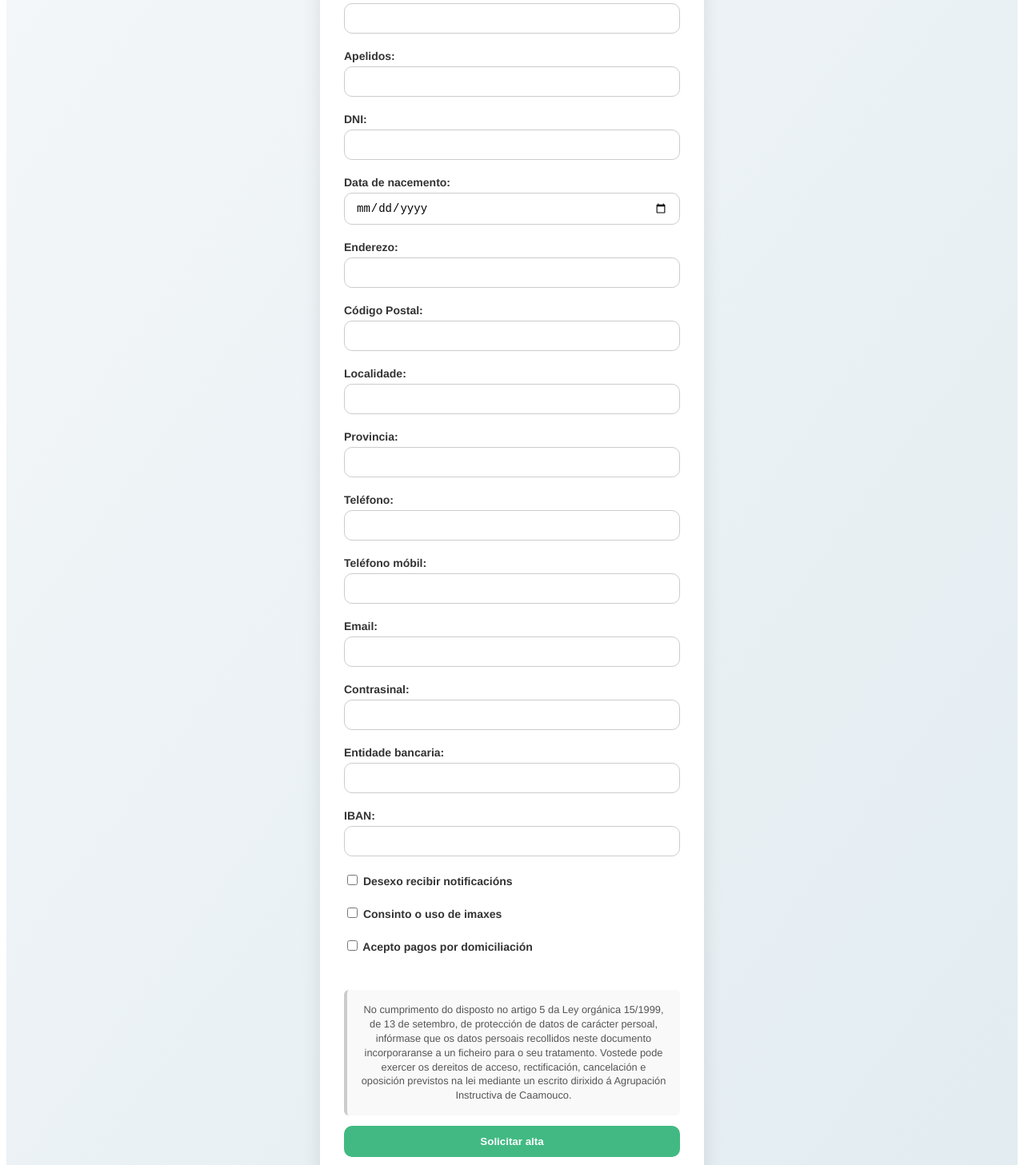
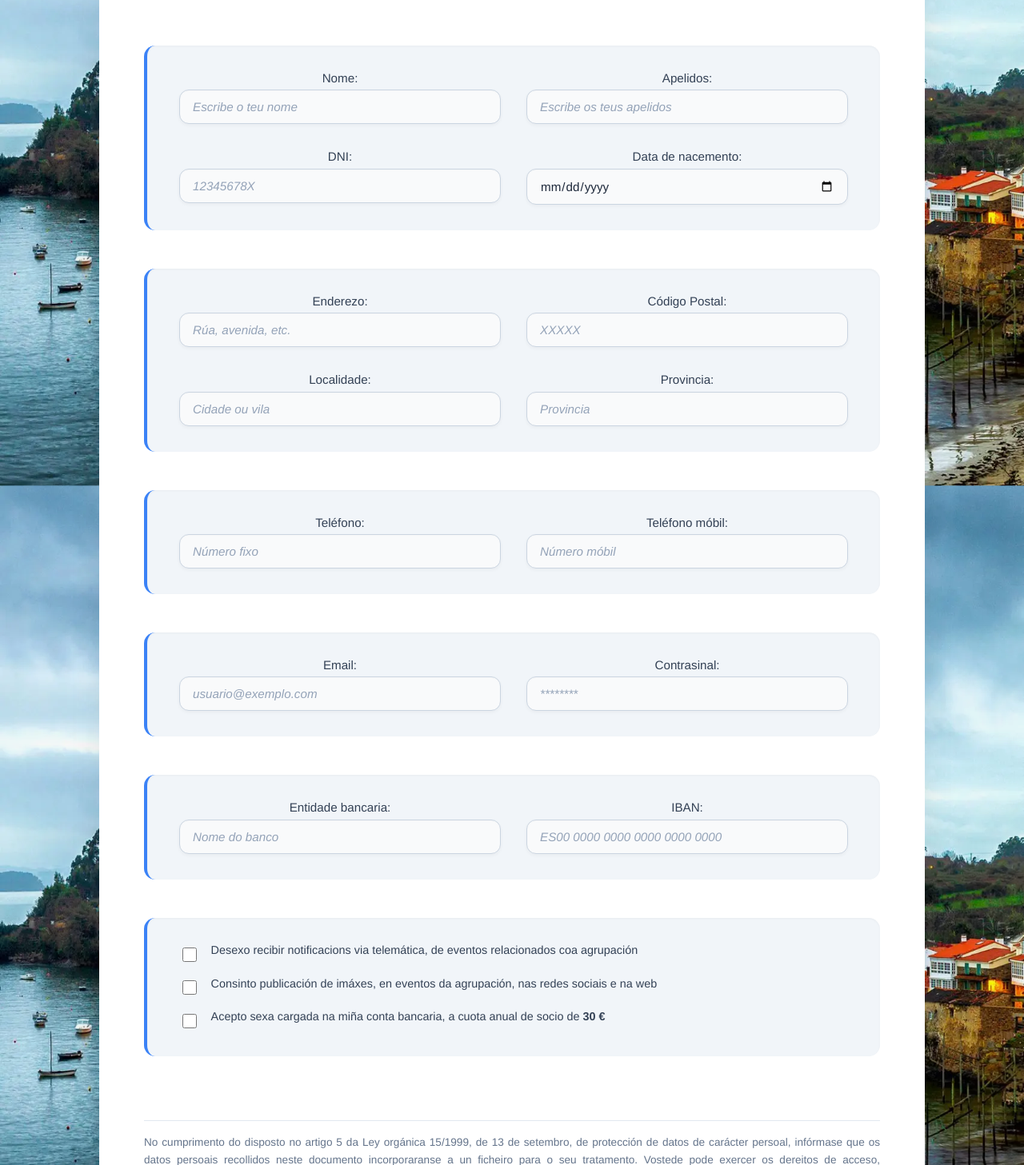
Before and after one commit to marcosvarela5/AICMembers, a Vue app in the folder frontend/: page /register in a window 1280 px wide. Shown: the part 353-1810 px from the top of the page at 80% size. Built offline with nearby package versions, Linux system fonts and the light colour scheme.

Commit message:
[FUNC-0] Register form enhanced and validation messages

```diff
--- a/frontend/src/components/RegisterForm.css
+++ b/frontend/src/components/RegisterForm.css
@@ -1,97 +1,193 @@
+body {
+    margin: 0;
+    background-image: url('../assets/fondo.jpg');
+    background-repeat: no-repeat;
+    background-size: cover;
+    background-attachment: fixed;
+    font-family: 'Segoe UI', Tahoma, Geneva, Verdana, sans-serif;
+    color: #2c3e50;
+}
+
+
+
 .register-form {
     display: flex;
     justify-content: center;
-    align-items: center;
-    min-height: 90vh;
-    background: linear-gradient(to bottom right, #f4f7f9, #e2ecf1);
-    padding: 20px;
-    box-sizing: border-box;
+    align-items: flex-start;
+    padding: 4rem 2rem;
+    min-height: 100vh;
+    background: rgba(0, 0, 0, 0.03);
 }
 
 .card {
-    background-color: white;
-    border-radius: 16px;
-    box-shadow: 0 12px 24px rgba(0, 0, 0, 0.1);
-    padding: 40px 30px;
-    max-width: 420px;
+    background: #ffffff;
+    border-radius: 20px;
+    padding: 3rem 3.5rem;
+    box-shadow: 0 10px 40px rgba(0, 0, 0, 0.08);
     width: 100%;
-    transition: transform 0.3s ease;
-}
-
-.card:hover {
-    transform: translateY(-5px);
+    max-width: 920px;
+    position: relative;
+    z-index: 1;
 }
 
 .logo {
-    width: 80px;
     display: block;
-    margin: 0 auto 30px auto;
-    border-radius: 8px;
+    margin: 0 auto 2.5rem auto;
+    max-width: 100px;
 }
 
 .form {
     display: flex;
     flex-direction: column;
+    gap: 3rem;
 }
 
-label {
-    font-weight: 600;
-    margin-bottom: 5px;
-    font-size: 14px;
-    color: #333;
-    text-align: left;
+.form-grid {
+    display: flex;
+    flex-direction: column;
+    gap: 3rem;
 }
 
+/* Cada sección se divide en dos columnas */
+.section {
+    background: #f1f5f9;
+    padding: 2rem 2.5rem;
+    border-radius: 14px;
+    border-left: 4px solid #3b82f6;
+    box-shadow: inset 0 1px 3px rgba(0, 0, 0, 0.04);
+    display: grid;
+    grid-template-columns: repeat(2, 1fr);
+    gap: 2rem;
+}
+
+.section label {
+    display: flex;
+    flex-direction: column;
+    font-size: 0.95rem;
+    font-weight: 500;
+    color: #334155;
+}
+
+/* INPUTS GENERALES */
+input[type="text"],
+input[type="email"],
+input[type="password"],
+input[type="date"],
+input[type="tel"] {
+    margin-top: 0.4rem;
+    padding: 0.75rem 1rem;
+    border-radius: 12px;
+    border: 1px solid #cbd5e1;
+    background: #f9fafb;
+    font-size: 0.95rem;
+    font-family: inherit;
+    color: #1e293b;
+    box-shadow:
+            0 2px 4px rgba(0, 0, 0, 0.04),
+            inset 0 1px 2px rgba(0, 0, 0, 0.02);
+    transition: border-color 0.3s ease, box-shadow 0.3s ease;
+}
+
+/* PLACEHOLDER */
+input::placeholder {
+    color: #94a3b8;
+    font-style: italic;
+}
+
+/* FOCUS STATE */
+input:focus {
+    border-color: #3b82f6;
+    background-color: #ffffff;
+    box-shadow: 0 0 0 4px rgba(59, 130, 246, 0.15);
+    outline: none;
+}
+
+/* INPUTS CON ERROR */
+input.error {
+    border-color: #ef4444 !important;
+    box-shadow: 0 0 0 3px rgba(239, 68, 68, 0.2);
+}
+
+/* CHECKBOXES */
+input[type="checkbox"] {
+    width: 18px;
+    height: 18px;
+    accent-color: #3b82f6;
+    cursor: pointer;
+    margin-right: 0.5rem;
+}
+
+/* MENSAJES DE ERROR */
 .error {
-    color: red;
-    font-size: 0.85rem;
-    margin-top: 2px;
-    margin-bottom: 12px;
+    font-size: 0.8rem;
+    color: #ef4444;
+    margin-top: 0.25rem;
+}
+
+
+/* Consentimientos: sección distinta, una columna */
+.section:last-of-type {
+    grid-template-columns: 1fr;
+    gap: 1rem;
+}
+
+.section:last-of-type label {
+    flex-direction: row;
+    align-items: flex-start;
+    gap: 0.6rem;
+    font-size: 0.9rem;
+}
+
+.section:last-of-type input[type="checkbox"] {
+    margin-top: 0.3rem;
 }
 
 .legal-text {
-    font-size: 0.8rem;
-    color: #555;
-    margin-top: 1.5rem;
-    line-height: 1.4;
-    background-color: #f9f9f9;
-    padding: 1rem;
-    border-left: 4px solid #ccc;
-    border-radius: 6px;
+    margin-top: 2rem;
+    padding-top: 1rem;
+    font-size: 0.85rem;
+    color: #64748b;
+    border-top: 1px solid #e2e8f0;
+    text-align: justify;
+    line-height: 1.6;
+}
+
+button[type="submit"] {
+    margin-top: 2rem;
+    align-self: flex-end;
+    padding: 0.85rem 2.5rem;
+    font-size: 1rem;
+    font-weight: 600;
+    background: linear-gradient(to right, #3b82f6, #2563eb);
+    color: white;
+    border: none;
+    border-radius: 12px;
+    cursor: pointer;
+    transition: transform 0.15s ease, box-shadow 0.3s ease;
+}
+
+button[type="submit"]:hover {
+    transform: translateY(-2px);
+    box-shadow: 0 6px 18px rgba(59, 130, 246, 0.3);
+}
+
+button[type="submit"]:active {
+    transform: scale(0.98);
 }
 
 
-input {
-    padding: 10px 14px;
-    margin-bottom: 20px;
-    border: 1px solid #ccc;
-    border-radius: 10px;
-    font-size: 14px;
-    transition: border 0.2s ease;
-}
+@media (max-width: 768px) {
+    .card {
+        padding: 2rem;
+    }
 
-input:focus {
-    outline: none;
-    border-color: #42b983;
-}
+    .section {
+        grid-template-columns: 1fr;
+        padding: 1.5rem;
+    }
 
-button {
-    padding: 12px;
-    background-color: #42b983;
-    border: none;
-    color: white;
-    font-weight: bold;
-    border-radius: 10px;
-    cursor: pointer;
-    transition: background-color 0.3s ease;
-}
-
-button:hover {
-    background-color: #369e6f;
-}
-
-@media (max-width: 480px) {
-    .card {
-        padding: 30px 20px;
+    button[type="submit"] {
+        width: 100%;
+        text-align: center;
     }
 }
--- a/frontend/src/components/RegisterForm.vue
+++ b/frontend/src/components/RegisterForm.vue
@@ -1,88 +1,116 @@
 <template>
   <div class="register-form">
     <div class="card">
-      <img src="@/assets/aic.jpg" alt="AIC logo" class="logo" />
+      <img :src="aicLogo" alt="AIC logo" class="logo" />
 
       <form class="form" @submit.prevent="handleSubmit">
-        <!-- Datos personales -->
-        <label for="name">Nome:</label>
-        <input id="name" v-model="form.name" @input="validateField('name')" />
+        <div class="form-grid">
+          <!-- Datos persoais -->
+          <div class="section">
+            <label for="name">Nome:
+              <input id="name" type="text" v-model="form.name" @input="validateField('name')" class="input" placeholder="Escribe o teu nome"/>
               <span class="error" v-if="errors.name">{{ errors.name }}</span>
+            </label>
 
-        <label for="surname">Apelidos:</label>
-        <input id="surname" v-model="form.surname" @input="validateField('surname')" />
+            <label for="surname">Apelidos:
+              <input id="surname" type="text" v-model="form.surname" @input="validateField('surname')" class="input" placeholder="Escribe os teus apelidos"/>
               <span class="error" v-if="errors.surname">{{ errors.surname }}</span>
+            </label>
 
-        <label for="dni">DNI:</label>
-        <input id="dni" v-model="form.dni" @input="validateField('dni')" />
+            <label for="dni">DNI:
+              <input id="dni" type="text" v-model="form.dni" @input="validateField('dni')" class="input" placeholder="12345678X"/>
               <span class="error" v-if="errors.dni">{{ errors.dni }}</span>
+            </label>
 
-        <label for="birthDate">Data de nacemento:</label>
-        <input id="birthDate" type="date" v-model="form.birthDate" @input="validateField('birthDate')" />
+            <label for="birthDate">Data de nacemento:
+              <input id="birthDate" type="date" v-model="form.birthDate" @input="validateField('birthDate')" class="input"/>
               <span class="error" v-if="errors.birthDate">{{ errors.birthDate }}</span>
+            </label>
+          </div>
 
           <!-- Dirección -->
-        <label for="address">Enderezo:</label>
-        <input id="address" v-model="form.address" @input="validateField('address')" />
+          <div class="section">
+            <label for="address">Enderezo:
+              <input id="address" type="text" v-model="form.address" @input="validateField('address')" class="input" placeholder="Rúa, avenida, etc."/>
               <span class="error" v-if="errors.address">{{ errors.address }}</span>
+            </label>
 
-        <label for="zipCode">Código Postal:</label>
-        <input id="zipCode" v-model="form.zipCode" @input="validateField('zipCode')" />
+            <label for="zipCode">Código Postal:
+              <input id="zipCode" type="text" v-model="form.zipCode" @input="validateField('zipCode')" class="input" placeholder="XXXXX"/>
               <span class="error" v-if="errors.zipCode">{{ errors.zipCode }}</span>
+            </label>
 
-        <label for="town">Localidade:</label>
-        <input id="town" v-model="form.town" @input="validateField('town')" />
+            <label for="town">Localidade:
+              <input id="town" type="text" v-model="form.town" @input="validateField('town')" class="input" placeholder="Cidade ou vila"/>
               <span class="error" v-if="errors.town">{{ errors.town }}</span>
+            </label>
 
-        <label for="province">Provincia:</label>
-        <input id="province" v-model="form.province" @input="validateField('province')" />
+            <label for="province">Provincia:
+              <input id="province" type="text" v-model="form.province" @input="validateField('province')" class="input" placeholder="Provincia"/>
               <span class="error" v-if="errors.province">{{ errors.province }}</span>
+            </label>
+          </div>
 
           <!-- Contacto -->
-        <label for="telephone">Teléfono:</label>
-        <input id="telephone" v-model="form.telephone" @input="validateField('telephone')" />
+          <div class="section">
+            <label for="telephone">Teléfono:
+              <input id="telephone" type="tel" v-model="form.telephone" @input="validateField('telephone')" class="input" placeholder="Número fixo"/>
               <span class="error" v-if="errors.telephone">{{ errors.telephone }}</span>
+            </label>
 
-        <label for="mobilePhone">Teléfono móbil:</label>
-        <input id="mobilePhone" v-model="form.mobilePhone" @input="validateField('mobilePhone')" />
+            <label for="mobilePhone">Teléfono móbil:
+              <input id="mobilePhone" type="tel" v-model="form.mobilePhone" @input="validateField('mobilePhone')" class="input" placeholder="Número móbil"/>
               <span class="error" v-if="errors.mobilePhone">{{ errors.mobilePhone }}</span>
+            </label>
+          </div>
 
           <!-- Login -->
-        <label for="email">Email:</label>
-        <input id="email" type="email" v-model="form.email" @input="validateField('email')" />
+          <div class="section">
+            <label for="email">Email:
+              <input id="email" type="email" v-model="form.email" @input="validateField('email')" class="input" placeholder="usuario@exemplo.com"/>
               <span class="error" v-if="errors.email">{{ errors.email }}</span>
+            </label>
 
-        <label for="password">Contrasinal:</label>
-        <input id="password" type="password" v-model="form.password" @input="validateField('password')" />
+            <label for="password">Contrasinal:
+              <input id="password" type="password" v-model="form.password" @input="validateField('password')" class="input" placeholder="********"/>
               <span class="error" v-if="errors.password">{{ errors.password }}</span>
+            </label>
+          </div>
 
           <!-- Datos bancarios -->
-        <label for="bankName">Entidade bancaria:</label>
-        <input id="bankName" v-model="form.bankName" @input="validateField('bankName')" />
+          <div class="section">
+            <label for="bankName">Entidade bancaria:
+              <input id="bankName" type="text" v-model="form.bankName" @input="validateField('bankName')" class="input" placeholder="Nome do banco"/>
               <span class="error" v-if="errors.bankName">{{ errors.bankName }}</span>
+            </label>
 
-        <label for="iban">IBAN:</label>
-        <input id="iban" v-model="form.iban" @input="validateField('iban')" />
+            <label for="iban">IBAN:
+              <input id="iban" type="text" v-model="form.iban" @input="validateField('iban')" class="input" placeholder="ES00 0000 0000 0000 0000 0000"/>
               <span class="error" v-if="errors.iban">{{ errors.iban }}</span>
+            </label>
+          </div>
 
           <!-- Consentimientos -->
-        <label>
-          <input type="checkbox" v-model="form.receivesNotifications" />
-          Desexo recibir notificacións
+          <div class="section section-consent">
+            <label class="checkbox-label">
+              <input type="checkbox" v-model="form.receivesNotifications"/>
+              <span>Desexo recibir notificacions via telemática, de eventos relacionados coa agrupación</span>
             </label>
             <span class="error" v-if="errors.receivesNotifications">{{ errors.receivesNotifications }}</span>
 
-        <label>
-          <input type="checkbox" v-model="form.imageConsent" />
-          Consinto o uso de imaxes
+            <label class="checkbox-label">
+              <input type="checkbox" v-model="form.imageConsent"/>
+              <span>Consinto publicación de imáxes, en eventos da agrupación, nas redes sociais e na web</span>
             </label>
             <span class="error" v-if="errors.imageConsent">{{ errors.imageConsent }}</span>
 
-        <label>
-          <input type="checkbox" v-model="form.acceptPayments" />
-          Acepto pagos por domiciliación
+            <label class="checkbox-label">
+              <input type="checkbox" v-model="form.acceptPayments"/>
+              <span>Acepto sexa cargada na miña conta bancaria, a cuota anual de socio de <strong>30 €</strong></span>
             </label>
             <span class="error" v-if="errors.acceptPayments">{{ errors.acceptPayments }}</span>
+          </div>
+        </div>
 
         <p class="legal-text">
           No cumprimento do disposto no artigo 5 da Ley orgánica 15/1999, de 13 de setembro, de protección de
@@ -91,36 +119,27 @@
           oposición previstos na lei mediante un escrito dirixido á Agrupación Instructiva de Caamouco.
         </p>
 
-
         <button type="submit">Solicitar alta</button>
       </form>
     </div>
   </div>
 </template>
 
+
+
+
 <script setup lang="ts">
 import axios from 'axios'
-import { reactive } from 'vue'
+import {reactive} from 'vue'
 import './RegisterForm.css'
+import aicLogo from '@/assets/aic.jpg'
 
 const form = reactive({
-  name: '',
-  surname: '',
-  dni: '',
-  birthDate: '',
-  address: '',
-  zipCode: '',
-  town: '',
-  province: '',
-  telephone: '',
-  mobilePhone: '',
-  email: '',
-  password: '',
-  bankName: '',
-  iban: '',
-  receivesNotifications: false,
-  imageConsent: false,
-  acceptPayments: false
+  name: '', surname: '', dni: '', birthDate: '',
+  address: '', zipCode: '', town: '', province: '',
+  telephone: '', mobilePhone: '', email: '', password: '',
+  bankName: '', iban: '',
+  receivesNotifications: false, imageConsent: false, acceptPayments: false
 })
 
 const errors = reactive<Record<string, string>>({})
@@ -128,91 +147,83 @@ const errors = reactive<Record<string, string>>({})
 function validateField(field: string) {
   switch (field) {
     case 'name':
-      errors.name = form.name.trim() ? '' : 'El nombre es obligatorio.'
+      errors.name = form.name.trim() ? '' : 'O nome é obrigatorio.';
       break
     case 'surname':
-      errors.surname = form.surname.trim() ? '' : 'Los apellidos son obligatorios.'
+      errors.surname = form.surname.trim() ? '' : 'Os apelidos son obrigatorios.';
       break
     case 'dni':
-      errors.dni = form.dni.trim() ? '' : 'El DNI es obligatorio.'
+      errors.dni = form.dni.trim() ? '' : 'O DNI é obrigatorio.';
       break
     case 'birthDate':
-      errors.birthDate = form.birthDate ? '' : 'La fecha de nacimiento es obligatoria.'
+      errors.birthDate = form.birthDate ? '' : 'A data de nacemento é obrigatoria.';
       break
     case 'address':
-      errors.address = form.address.trim() ? '' : 'La dirección es obligatoria.'
+      errors.address = form.address === '' ? 'O enderezo é obrigatorio.' : '';
       break
     case 'zipCode':
-      errors.zipCode = form.zipCode.trim() ? '' : 'El código postal es obligatorio.'
+      errors.zipCode = form.zipCode.trim() ? '' : 'O código postal é obrigatorio.';
       break
     case 'town':
-      errors.town = form.town.trim() ? '' : 'La localidad es obligatoria.'
+      errors.town = form.town.trim() ? '' : 'A localidade é obrigatoria.';
       break
     case 'province':
-      errors.province = form.province.trim() ? '' : 'La provincia es obligatoria.'
+      errors.province = form.province === '' ? 'A provincia é obrigatoria.' : '';
       break
     case 'telephone':
-      errors.telephone = /^[0-9]+$/.test(form.telephone) ? '' : 'El teléfono debe ser numérico.'
+      errors.telephone = form.telephone === '' ? '' : (/^[0-9]+$/.test(form.telephone) ? '' : 'O teléfono debe ser numérico.');
       break
     case 'mobilePhone':
-      errors.mobilePhone = /^[0-9]+$/.test(form.mobilePhone) ? '' : 'El móvil debe ser numérico.'
+      errors.mobilePhone = form.mobilePhone === '' ? '' : (/^[0-9]+$/.test(form.mobilePhone) ? '' : 'O teléfono debe ser numérico.');
       break
     case 'email':
-      errors.email = /^[^\s@]+@[^\s@]+\.[^\s@]+$/.test(form.email) ? '' : 'El email no es válido.'
+      errors.email = form.email === '' ? '' : (/^[0-9]+$/.test(form.email) ? '' : 'O email non é correcto.');
       break
     case 'password':
-      errors.password = form.password.length >= 6 ? '' : 'La contraseña debe tener al menos 6 caracteres.'
+      errors.password = form.password.length >= 6 ? '' : 'O contrasinal debe ter 6 caracteres mínimo.';
       break
     case 'bankName':
-      errors.bankName = form.bankName.trim() ? '' : 'El banco es obligatorio.'
+      errors.bankName = form.bankName.trim() ? '' : 'A entidade bancaria é obrigatoria.';
       break
     case 'iban':
-      errors.iban = /^[A-Z]{2}[0-9]{2}[A-Z0-9]{1,30}$/.test(form.iban) ? '' : 'El IBAN no es válido.'
+      errors.iban = form.iban === '' ? '' : (/^[0-9]+$/.test(form.iban) ? '' : 'O IBAN non é correcto');
+      break
+    case 'receivesNotifications':
+      errors.receivesNotifications = form.receivesNotifications ? '' : 'Este campo é obrigatorio.';
+      break
+    case 'imageConsent':
+      errors.imageConsent = form.imageConsent ? '' : 'Este campo é obrigatorio.';
+      break
+    case 'acceptPayments':
+      errors.acceptPayments = form.acceptPayments ? '' : 'Este campo é obrigatorio.';
       break
   }
 }
 
 function validateAll(): boolean {
   Object.keys(form).forEach((key) => validateField(key))
-  if (!form.receivesNotifications) errors.receivesNotifications = 'Este campo es obligatorio.'
-  if (!form.imageConsent) errors.imageConsent = 'Este campo es obligatorio.'
-  if (!form.acceptPayments) errors.acceptPayments = 'Este campo es obligatorio.'
   return Object.values(errors).every(msg => msg === '')
 }
 
 async function handleSubmit() {
   if (!validateAll()) {
-    alert('Hay errores en el formulario.')
+    alert('Hai erros no formulario.')
     return
   }
 
   try {
-    const response = await axios.post('http://localhost:8080/api/auth/register', form)
-    alert('¡Registro completado con éxito!')
-
-    // Limpiar el formulario
+    await axios.post('http://localhost:8080/api/auth/register', form)
+    alert('¡Alta solicitada correctamente!')
     Object.assign(form, {
-      name: '',
-      surname: '',
-      dni: '',
-      birthDate: '',
-      address: '',
-      zipCode: '',
-      town: '',
-      province: '',
-      telephone: '',
-      mobilePhone: '',
-      email: '',
-      password: '',
-      bankName: '',
-      iban: '',
-      receivesNotifications: false,
-      imageConsent: false,
-      acceptPayments: false
+      name: '', surname: '', dni: '', birthDate: '',
+      address: '', zipCode: '', town: '', province: '',
+      telephone: '', mobilePhone: '', email: '', password: '',
+      bankName: '', iban: '',
+      receivesNotifications: false, imageConsent: false, acceptPayments: false
     })
   } catch (error) {
-    console.error('Error al registrar:', error)
-    alert('Ha ocurrido un error al registrar. Revisa los datos.')
+    console.error('Erro ao rexistrar:', error)
+    alert('Produciuse un erro ao rexistrar.')
   }
 }
 </script>
--- a/frontend/src/views/HomeView.vue
+++ b/frontend/src/views/HomeView.vue
@@ -1,6 +1,6 @@
 <template>
   <div class="home">
-    <img alt="Vue logo" src="../assets/logo.png" />
+    <img alt="Vue logo" src="@/assets/logo.png" />
     <HelloWorld msg="Welcome to Your Vue.js + TypeScript App" />
   </div>
 </template>
```
Also changed, not shown: frontend/src/App.vue (line endings or trailing spaces), frontend/src/assets/fondo.jpg (added). Lines whose indentation alone changed are shown as unchanged.
